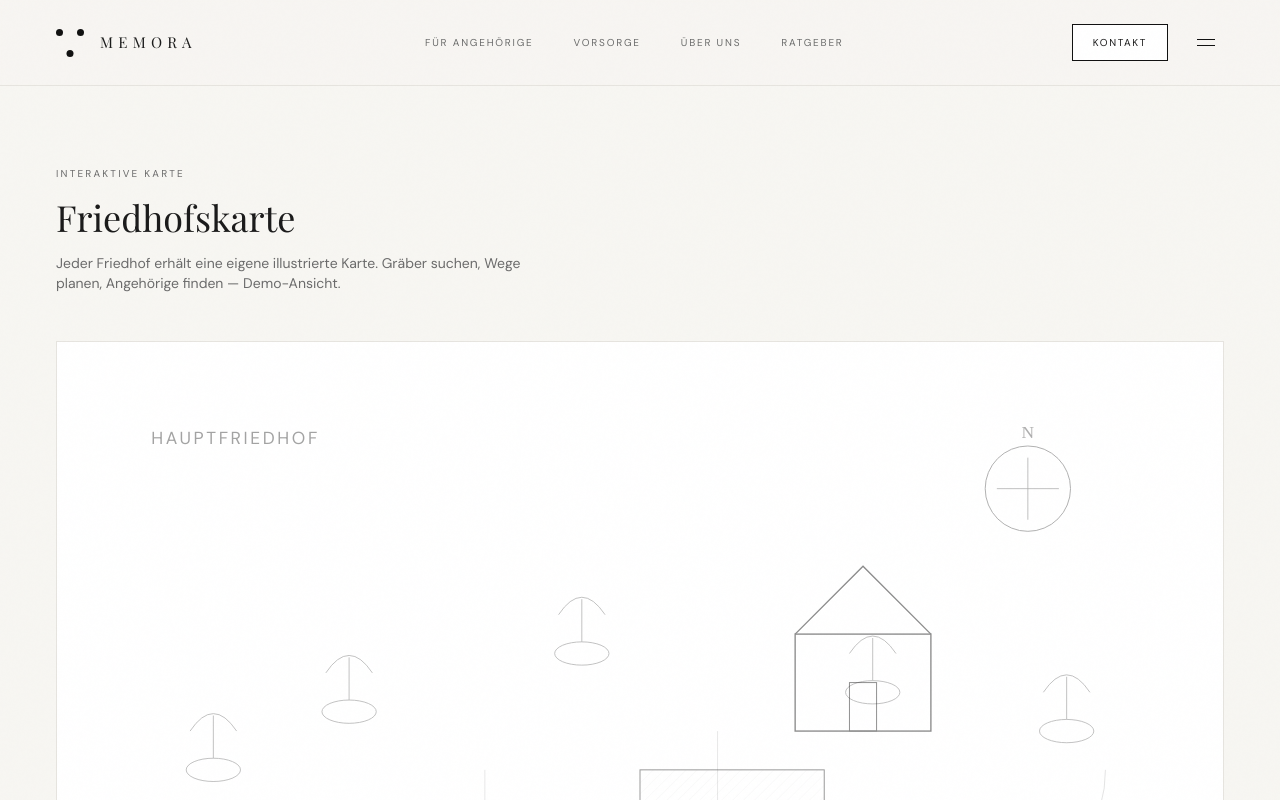
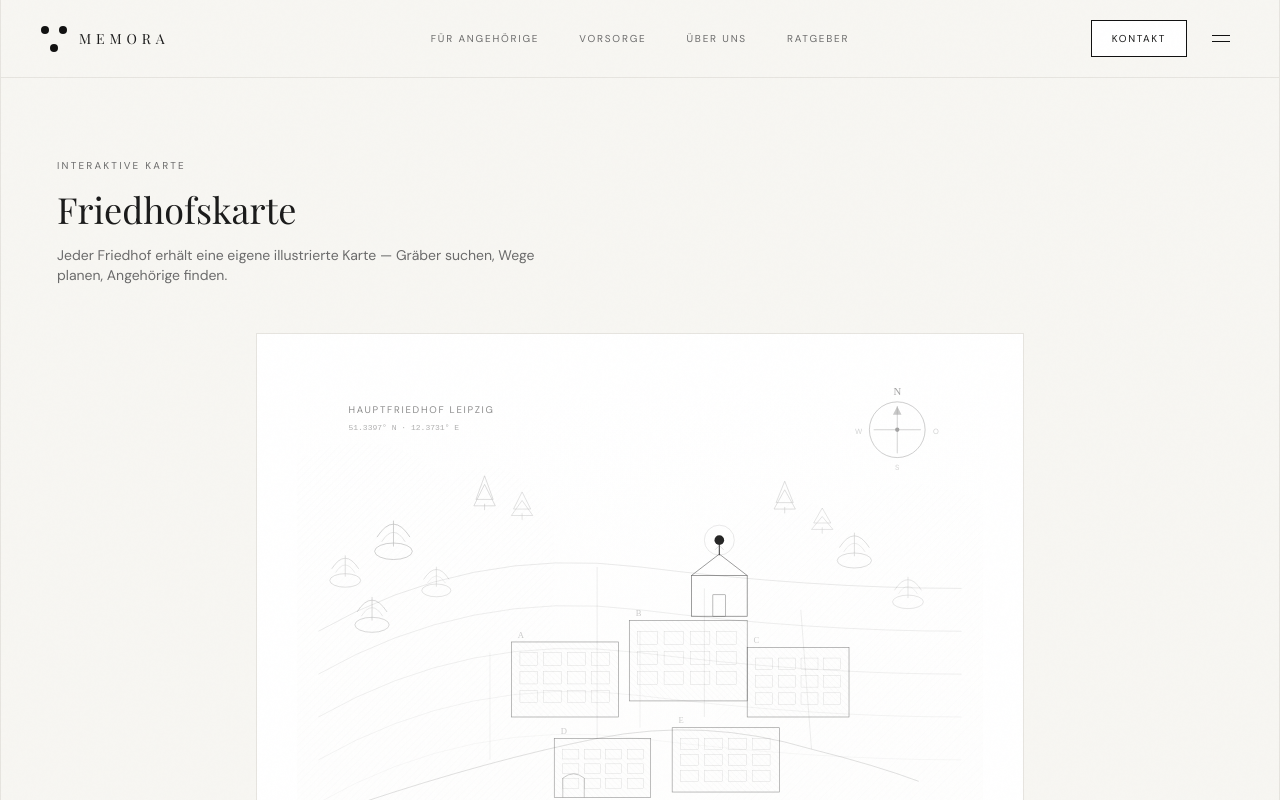
Before and after one commit to TimurKry/memora-platform, a Next.js app in the folder apps/web-public/: page /karte in a window 1280 px wide. Shown: the top 800 px of the page. Built offline with nearby package versions, Linux system fonts and the light colour scheme; a web font is replaced by a local one.

Commit message:
feat: polish layout centering and cemetery map illustration

```diff
--- a/apps/web-public/src/app/karte/page.tsx
+++ b/apps/web-public/src/app/karte/page.tsx
@@ -6,20 +6,24 @@ export default function KartePage() {
   return (
     <>
       <Header />
-      <main className="mx-auto max-w-editorial px-8 py-16 lg:px-14 lg:py-20">
+      <main className="mx-auto max-w-[1280px] border-x border-memora-border px-8 py-16 lg:px-14 lg:py-20">
         <p className="text-[10px] uppercase tracking-[0.22em] text-memora-muted">
           Interaktive Karte
         </p>
         <h1 className="mt-4 font-serif text-3xl md:text-4xl">Friedhofskarte</h1>
         <p className="editorial-body mt-4 max-w-lg">
-          Jeder Friedhof erhält eine eigene illustrierte Karte. Gräber suchen, Wege planen,
-          Angehörige finden — Demo-Ansicht.
+          Jeder Friedhof erhält eine eigene illustrierte Karte — Gräber suchen, Wege planen,
+          Angehörige finden.
         </p>
-        <div className="mt-12 border border-memora-border bg-memora-white p-6 lg:p-10">
-          <CemeteryMap />
+        <div className="mx-auto mt-12 max-w-3xl border border-memora-border bg-memora-white p-6 lg:p-10">
+          <div className="aspect-[4/3] w-full">
+            <CemeteryMap variant="hero" />
+          </div>
         </div>
       </main>
-      <CategoryBar />
+      <div className="mx-auto max-w-[1280px] border-x border-memora-border">
+        <CategoryBar />
+      </div>
     </>
   );
 }
--- a/apps/web-public/src/components/CategoryBar.tsx
+++ b/apps/web-public/src/components/CategoryBar.tsx
@@ -44,7 +44,7 @@ const items = [
 export function CategoryBar() {
   return (
     <nav className="border-t border-memora-border" aria-label="Leistungsbereiche">
-      <div className="mx-auto grid max-w-editorial grid-cols-2 md:grid-cols-4">
+      <div className="mx-auto grid max-w-[1280px] grid-cols-2 md:grid-cols-4 border-x border-memora-border">
         {items.map(({ href, label, Icon }, i) => (
           <Link
             key={href}
--- a/apps/web-public/src/components/CemeteryMap.tsx
+++ b/apps/web-public/src/components/CemeteryMap.tsx
@@ -1,100 +1,219 @@
-export function CemeteryMap() {
+type CemeteryMapProps = {
+  variant?: "hero" | "mini";
+  className?: string;
+};
+
+function Tree({ x, y, scale = 1, opacity = 0.35 }: { x: number; y: number; scale?: number; opacity?: number }) {
   return (
-    <div className="relative h-full w-full">
+    <g transform={`translate(${x}, ${y}) scale(${scale})`} opacity={opacity}>
+      <ellipse cx="0" cy="14" rx="16" ry="7" stroke="#1b1b1b" strokeWidth="0.55" />
+      <path d="M0 10 L0 -12" stroke="#1b1b1b" strokeWidth="0.55" />
+      <path d="M-14 2 Q0 -20 14 2" stroke="#1b1b1b" strokeWidth="0.55" />
+      <path d="M-10 6 Q0 -10 10 6" stroke="#1b1b1b" strokeWidth="0.45" opacity="0.7" />
+    </g>
+  );
+}
+
+function Pine({ x, y, h = 28, opacity = 0.3 }: { x: number; y: number; h?: number; opacity?: number }) {
+  return (
+    <g opacity={opacity}>
+      <path d={`M${x} ${y + h} L${x} ${y + h - 6}`} stroke="#1b1b1b" strokeWidth="0.5" />
+      <path
+        d={`M${x} ${y + 8} L${x - 10} ${y + h - 4} L${x + 10} ${y + h - 4} Z`}
+        stroke="#1b1b1b"
+        strokeWidth="0.5"
+        fill="none"
+      />
+      <path
+        d={`M${x} ${y} L${x - 8} ${y + h - 10} L${x + 8} ${y + h - 10} Z`}
+        stroke="#1b1b1b"
+        strokeWidth="0.5"
+        fill="none"
+      />
+    </g>
+  );
+}
+
+export function CemeteryMap({ variant = "hero", className = "" }: CemeteryMapProps) {
+  const isMini = variant === "mini";
+
+  return (
     <svg
-        viewBox="0 0 560 420"
-        className="h-full w-full"
+      viewBox={isMini ? "0 0 200 150" : "0 0 640 480"}
+      className={`h-full w-full ${className}`}
       fill="none"
       xmlns="http://www.w3.org/2000/svg"
-        aria-label="Illustrierte Friedhofskarte"
+      aria-label="Illustrierte Friedhofskarte Leipzig"
+      preserveAspectRatio="xMidYMid meet"
     >
       <defs>
-          <pattern id="hatch" patternUnits="userSpaceOnUse" width="4" height="4" patternTransform="rotate(45)">
-            <line x1="0" y1="0" x2="0" y2="4" stroke="#1b1b1b" strokeWidth="0.3" opacity="0.15" />
+        <pattern id="hatch-slope" patternUnits="userSpaceOnUse" width="5" height="5" patternTransform="rotate(45)">
+          <line x1="0" y1="0" x2="0" y2="5" stroke="#1b1b1b" strokeWidth="0.35" opacity="0.12" />
         </pattern>
+        <pattern id="hatch-plot" patternUnits="userSpaceOnUse" width="4" height="4" patternTransform="rotate(-45)">
+          <line x1="0" y1="0" x2="0" y2="4" stroke="#1b1b1b" strokeWidth="0.3" opacity="0.18" />
+        </pattern>
+        <linearGradient id="paper-fade" x1="0" y1="0" x2="0" y2="1">
+          <stop offset="0%" stopColor="#f7f6f2" stopOpacity="0" />
+          <stop offset="100%" stopColor="#f7f6f2" stopOpacity="0.15" />
+        </linearGradient>
       </defs>
 
-        {/* Contour terrain */}
+      {!isMini && (
+        <>
+          {/* Topographic contours */}
+          {[320, 280, 240, 200, 160].map((y, i) => (
             <path
-          d="M20 380 C80 320 120 340 180 300 S300 260 380 290 S480 250 540 280"
+              key={y}
+              d={`M20 ${y + 80} Q160 ${y} 320 ${y + 20} T620 ${y + 40}`}
               stroke="#1b1b1b"
-          strokeWidth="0.6"
-          opacity="0.2"
+              strokeWidth="0.45"
+              opacity={0.08 + i * 0.03}
+            />
+          ))}
+
+          {/* Forest mass — left hillside */}
+          <path
+            d="M0 480 L0 80 Q80 40 140 100 Q200 60 240 140 L240 480 Z"
+            fill="url(#hatch-slope)"
+            opacity="0.5"
           />
           <path
-          d="M40 360 Q200 200 360 240 T520 200"
-          stroke="#1b1b1b"
-          strokeWidth="0.5"
-          opacity="0.12"
+            d="M480 480 L640 480 L640 120 Q560 80 500 130 Q440 90 400 150 L380 480 Z"
+            fill="url(#hatch-slope)"
+            opacity="0.35"
           />
 
-        {/* Cemetery paths */}
-        <path d="M80 320 H480 M120 280 H440 M160 240 H400" stroke="#1b1b1b" strokeWidth="0.4" opacity="0.18" />
-        <path d="M200 200 V360 M320 180 V380 M440 220 V340" stroke="#1b1b1b" strokeWidth="0.35" opacity="0.15" />
+          {/* Forest trees */}
+          <Tree x={45} y={180} scale={0.9} opacity={0.28} />
+          <Tree x={90} y={150} scale={1.1} opacity={0.32} />
+          <Tree x={130} y={190} scale={0.85} opacity={0.25} />
+          <Tree x={70} y={220} scale={1} opacity={0.3} />
+          <Tree x={520} y={160} scale={1} opacity={0.26} />
+          <Tree x={570} y={200} scale={0.9} opacity={0.22} />
+          <Pine x={175} y={95} h={32} opacity={0.28} />
+          <Pine x={210} y={110} h={26} opacity={0.24} />
+          <Pine x={455} y={100} h={30} opacity={0.26} />
+          <Pine x={490} y={125} h={24} opacity={0.22} />
 
-        {/* Plot sections */}
+          {/* Main paths */}
+          <path
+            d="M60 400 Q180 360 280 340 Q380 320 480 350 Q540 365 580 380"
+            stroke="#1b1b1b"
+            strokeWidth="0.7"
+            opacity="0.2"
+            strokeDasharray="none"
+          />
+          <path d="M280 340 L280 180 M380 320 L380 200 M480 350 L470 220" stroke="#1b1b1b" strokeWidth="0.5" opacity="0.15" />
+          <path d="M180 360 L180 260 M320 330 L320 240" stroke="#1b1b1b" strokeWidth="0.45" opacity="0.12" />
+
+          {/* Cemetery sections A B C */}
           {[
-          [100, 300, 80, 50],
-          [200, 270, 90, 55],
-          [310, 250, 85, 60],
-          [410, 290, 75, 45],
-          [150, 220, 70, 40],
-          [280, 200, 95, 48],
-        ].map(([x, y, w, h], i) => (
-          <g key={i} opacity={0.35 + (i % 2) * 0.1}>
-            <rect x={x} y={y} width={w} height={h} stroke="#1b1b1b" strokeWidth="0.5" fill="url(#hatch)" />
+            { x: 200, y: 250, w: 100, h: 70, label: "A" },
+            { x: 310, y: 230, w: 110, h: 75, label: "B" },
+            { x: 420, y: 255, w: 95, h: 65, label: "C" },
+            { x: 240, y: 340, w: 90, h: 55, label: "D" },
+            { x: 350, y: 330, w: 100, h: 60, label: "E" },
+          ].map(({ x, y, w, h, label }) => (
+            <g key={label} opacity="0.55">
+              <rect x={x} y={y} width={w} height={h} stroke="#1b1b1b" strokeWidth="0.55" fill="url(#hatch-plot)" />
+              {/* Grave rows */}
+              {Array.from({ length: 3 }).map((_, row) =>
+                Array.from({ length: 4 }).map((_, col) => (
+                  <rect
+                    key={`${label}-${row}-${col}`}
+                    x={x + 8 + col * (w / 4.5)}
+                    y={y + 10 + row * (h / 4)}
+                    width={w / 6}
+                    height={h / 6}
+                    stroke="#1b1b1b"
+                    strokeWidth="0.25"
+                    opacity="0.5"
+                  />
+                )),
+              )}
+              <text x={x + 6} y={y - 4} fontSize="8" fill="#1b1b1b" opacity="0.45" fontFamily="serif">
+                {label}
+              </text>
             </g>
           ))}
 
-        {/* Trees — fine line */}
-        {[
-          [60, 180],
-          [130, 150],
-          [250, 120],
-          [400, 140],
-          [500, 160],
-        ].map(([x, y], i) => (
-          <g key={i} opacity="0.3">
-            <ellipse cx={x} cy={y + 20} rx="14" ry="6" stroke="#1b1b1b" strokeWidth="0.45" />
-            <path d={`M${x} ${y + 14} L${x} ${y - 8}`} stroke="#1b1b1b" strokeWidth="0.45" />
-            <path
-              d={`M${x - 12} ${y} Q${x} ${y - 18} ${x + 12} ${y}`}
-              stroke="#1b1b1b"
-              strokeWidth="0.45"
-            />
-          </g>
-        ))}
-
-        {/* Chapel */}
-        <g opacity="0.5">
-          <rect x="360" y="130" width="70" height="50" stroke="#1b1b1b" strokeWidth="0.7" />
-          <path d="M360 130 L395 95 L430 130" stroke="#1b1b1b" strokeWidth="0.7" />
-          <rect x="388" y="155" width="14" height="25" stroke="#1b1b1b" strokeWidth="0.5" />
+          {/* Chapel / funeral house */}
+          <g transform="translate(368, 168)" opacity="0.65">
+            <rect x="0" y="20" width="52" height="38" stroke="#1b1b1b" strokeWidth="0.65" />
+            <path d="M0 20 L26 0 L52 20" stroke="#1b1b1b" strokeWidth="0.65" />
+            <rect x="20" y="38" width="12" height="20" stroke="#1b1b1b" strokeWidth="0.45" />
+            <path d="M26 0 L26 -8 M22 -4 L26 -8 L30 -4" stroke="#1b1b1b" strokeWidth="0.4" opacity="0.5" />
           </g>
 
-        {/* Location pin */}
-        <g transform="translate(280, 268)">
-          <circle r="5" fill="#1b1b1b" opacity="0.8" />
-          <circle r="12" stroke="#1b1b1b" strokeWidth="0.5" opacity="0.3" />
+          {/* Location marker on chapel */}
+          <g transform="translate(394, 155)">
+            <circle r="14" stroke="#1b1b1b" strokeWidth="0.45" opacity="0.2" />
+            <circle r="4.5" fill="#1b1b1b" />
+            <path d="M0 4.5 L0 14" stroke="#1b1b1b" strokeWidth="0.8" />
           </g>
 
-        {/* Compass */}
-        <g transform="translate(480, 55)" opacity="0.35">
-          <circle r="22" stroke="#1b1b1b" strokeWidth="0.5" />
-          <path d="M0 -16 L0 16 M-16 0 L16 0" stroke="#1b1b1b" strokeWidth="0.4" />
-          <text y="-26" textAnchor="middle" fontSize="9" fill="#1b1b1b" fontFamily="serif">
+          {/* Entrance gate */}
+          <g transform="translate(248, 395)" opacity="0.4">
+            <path d="M0 0 L0 -18 M20 0 L20 -18" stroke="#1b1b1b" strokeWidth="0.6" />
+            <path d="M0 -18 Q10 -26 20 -18" stroke="#1b1b1b" strokeWidth="0.6" />
+          </g>
+
+          {/* Compass rose */}
+          <g transform="translate(560, 52)" opacity="0.4">
+            <circle r="26" stroke="#1b1b1b" strokeWidth="0.5" />
+            <circle r="2" fill="#1b1b1b" />
+            <path d="M0 -22 L0 22 M-22 0 L22 0" stroke="#1b1b1b" strokeWidth="0.45" />
+            <path d="M0 -22 L-4 -14 L4 -14 Z" fill="#1b1b1b" opacity="0.6" />
+            <text y="-32" textAnchor="middle" fontSize="10" fill="#1b1b1b" fontFamily="serif">
               N
+            </text>
+            <text y="38" textAnchor="middle" fontSize="7" fill="#1b1b1b" opacity="0.5">
+              S
+            </text>
+            <text x="-36" y="4" textAnchor="middle" fontSize="7" fill="#1b1b1b" opacity="0.5">
+              W
+            </text>
+            <text x="36" y="4" textAnchor="middle" fontSize="7" fill="#1b1b1b" opacity="0.5">
+              O
             </text>
           </g>
 
-        {/* Coordinates label */}
-        <text x="28" y="400" fontSize="8" fill="#1b1b1b" opacity="0.35" fontFamily="monospace">
+          {/* Scale bar */}
+          <g transform="translate(48, 430)" opacity="0.35">
+            <line x1="0" y1="0" x2="60" y2="0" stroke="#1b1b1b" strokeWidth="0.6" />
+            <line x1="0" y1="-3" x2="0" y2="3" stroke="#1b1b1b" strokeWidth="0.6" />
+            <line x1="30" y1="-2" x2="30" y2="2" stroke="#1b1b1b" strokeWidth="0.5" />
+            <line x1="60" y1="-3" x2="60" y2="3" stroke="#1b1b1b" strokeWidth="0.6" />
+            <text x="30" y="14" textAnchor="middle" fontSize="7" fill="#1b1b1b" fontFamily="sans-serif">
+              50m
+            </text>
+          </g>
+
+          {/* Labels */}
+          <text x="48" y="36" fontSize="9" fill="#1b1b1b" opacity="0.5" letterSpacing="0.18em">
+            HAUPTFRIEDHOF LEIPZIG
+          </text>
+          <text x="48" y="52" fontSize="7.5" fill="#1b1b1b" opacity="0.35" fontFamily="monospace">
             51.3397° N · 12.3731° E
           </text>
-        <text x="28" y="32" fontSize="9" fill="#1b1b1b" opacity="0.4" letterSpacing="0.15em">
-          HAUPTFRIEDHOF
-        </text>
+
+          {/* Paper vignette */}
+          <rect width="640" height="480" fill="url(#paper-fade)" pointerEvents="none" />
+        </>
+      )}
+
+      {isMini && (
+        <>
+          <rect width="200" height="150" fill="url(#hatch-slope)" opacity="0.3" />
+          <path d="M10 110 Q50 80 100 95 T190 85" stroke="#1b1b1b" strokeWidth="0.5" opacity="0.25" />
+          <rect x="60" y="55" width="50" height="35" stroke="#1b1b1b" strokeWidth="0.5" opacity="0.45" fill="url(#hatch-plot)" />
+          <rect x="115" y="60" width="40" height="30" stroke="#1b1b1b" strokeWidth="0.45" opacity="0.4" fill="url(#hatch-plot)" />
+          <Tree x={25} y={70} scale={0.5} opacity={0.3} />
+          <Tree x={160} y={65} scale={0.45} opacity={0.25} />
+          <circle cx="118" cy="72" r="3" fill="#1b1b1b" />
+        </>
+      )}
     </svg>
-    </div>
   );
 }
--- a/apps/web-public/src/components/Header.tsx
+++ b/apps/web-public/src/components/Header.tsx
@@ -2,24 +2,27 @@ import Link from "next/link";
 
 function LogoMark() {
   return (
-    <span className="relative block h-7 w-7" aria-hidden>
-      <span className="absolute left-0 top-0 h-[7px] w-[7px] rounded-full bg-memora-accent" />
-      <span className="absolute right-0 top-0 h-[7px] w-[7px] rounded-full bg-memora-accent" />
-      <span className="absolute bottom-0 left-1/2 h-[7px] w-[7px] -translate-x-1/2 rounded-full bg-memora-accent" />
+    <span className="relative block h-[26px] w-[26px] shrink-0" aria-hidden>
+      <span className="absolute left-0 top-0 h-[8px] w-[8px] rounded-full bg-memora-accent" />
+      <span className="absolute right-0 top-0 h-[8px] w-[8px] rounded-full bg-memora-accent" />
+      <span className="absolute bottom-0 left-1/2 h-[8px] w-[8px] -translate-x-1/2 rounded-full bg-memora-accent" />
     </span>
   );
 }
 
 export function Header() {
   return (
-    <header className="border-b border-memora-border bg-memora-paper/80 backdrop-blur-sm">
-      <div className="mx-auto flex max-w-editorial items-center justify-between px-8 py-6 lg:px-14">
-        <Link href="/" className="flex items-center gap-4">
+    <header className="border-b border-memora-border bg-memora-paper">
+      <div className="mx-auto grid max-w-[1280px] grid-cols-[1fr_auto_1fr] items-center border-x border-memora-border px-6 py-5 lg:px-10">
+        <Link href="/" className="flex items-center gap-3 justify-self-start">
           <LogoMark />
-          <span className="font-serif text-[15px] tracking-logo text-memora-text">MEMORA</span>
+          <span className="font-serif text-[14px] tracking-logo text-memora-text">MEMORA</span>
         </Link>
 
-        <nav className="hidden items-center gap-10 xl:flex" aria-label="Hauptnavigation">
+        <nav
+          className="hidden items-center gap-8 justify-self-center lg:flex xl:gap-10"
+          aria-label="Hauptnavigation"
+        >
           <Link href="/suchen" className="nav-link">
             Für Angehörige
           </Link>
@@ -34,7 +37,7 @@ export function Header() {
           </Link>
         </nav>
 
-        <div className="flex items-center gap-5">
+        <div className="flex items-center gap-4 justify-self-end">
           <Link href="/kontakt" className="btn-outline hidden px-5 py-2.5 lg:inline-flex">
             Kontakt
           </Link>
```
Also changed, not shown: apps/web-public/src/app/page.tsx (+12 -20 lines), apps/web-public/src/components/EditorialLayout.tsx (added, +51 -0 lines), apps/web-public/src/components/HeroSection.tsx (+12 -29 lines), apps/web-public/src/components/InfoGrid.tsx (+18 -26 lines), apps/web-public/src/components/TrustSidebar.tsx (+38 -41 lines). Lines whose indentation alone changed are shown as unchanged.
